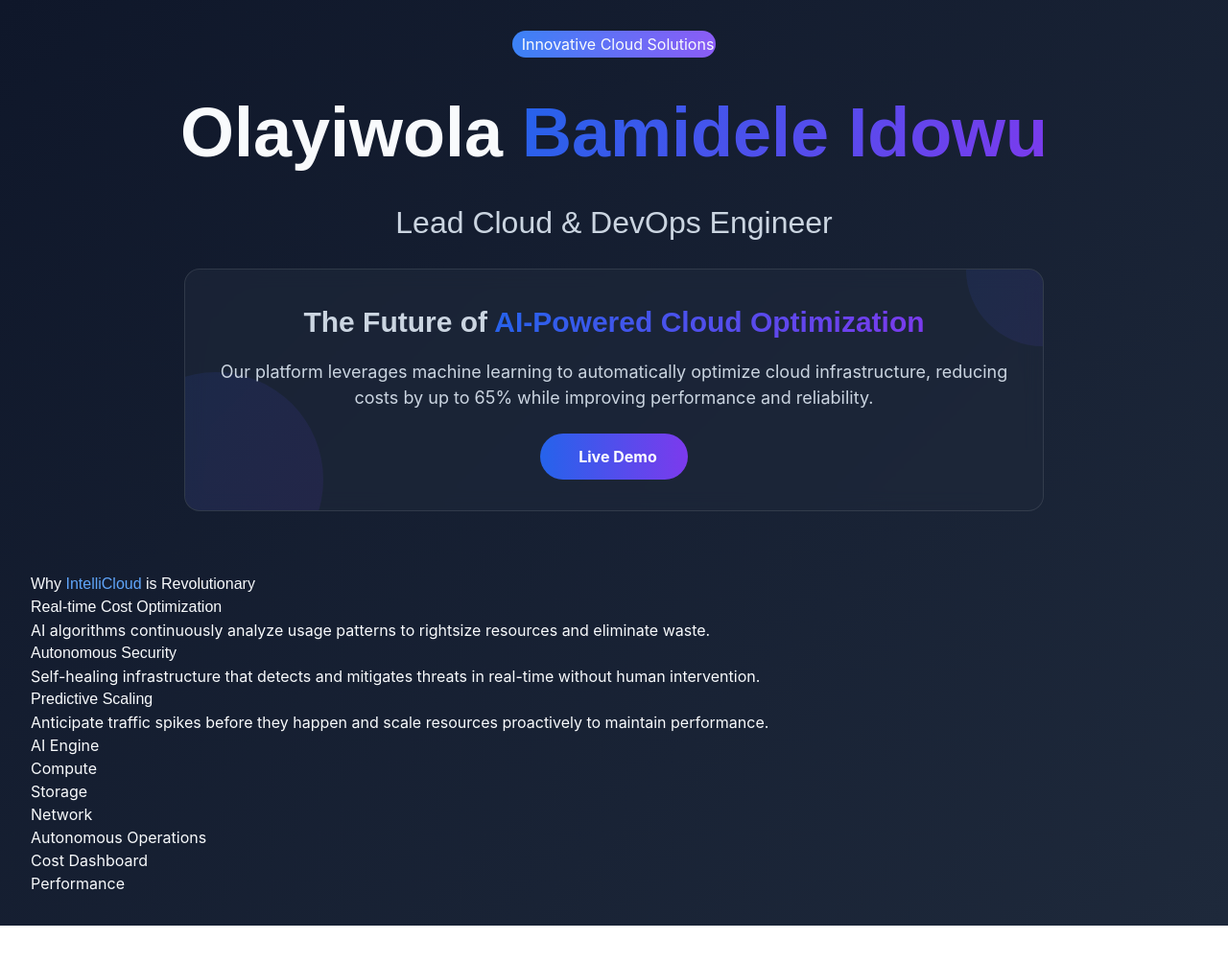
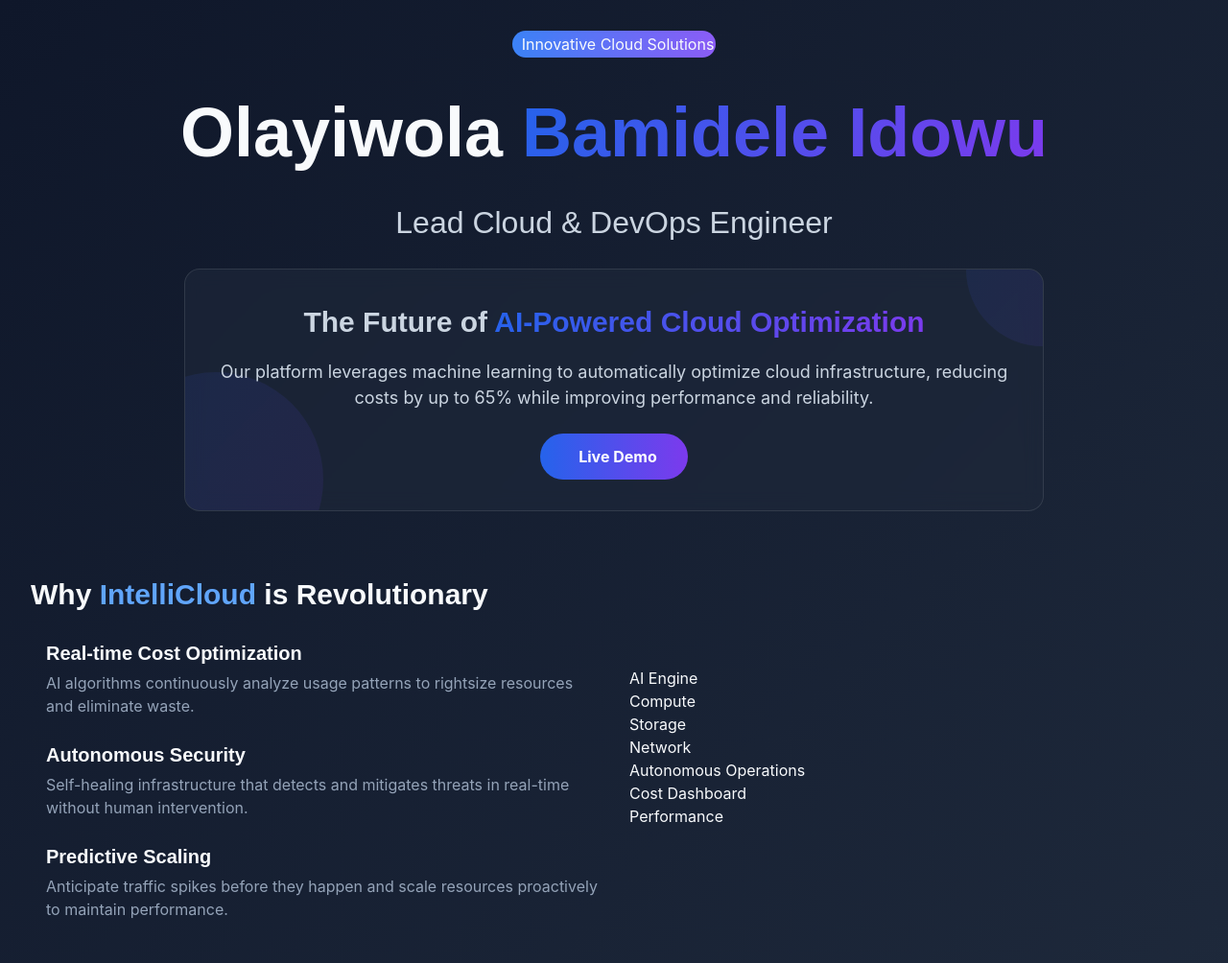
Before and after one commit to Bamidele0102/altschool-2nd-semester-exam, a plain HTML site: page cloud-engineer-portfolio/src/index.html in a window 1280 px wide. Shown: the whole page at 96% size. Before the commit the page ends 965 px from the top, so only its background shows below. Drawn offline with nearby package versions, Linux system fonts and the light colour scheme.

Commit message:
added style for the innovation section

```diff
--- a/cloud-engineer-portfolio/public/css/main.css
+++ b/cloud-engineer-portfolio/public/css/main.css
@@ -174,3 +174,53 @@
     0% { transform: translateX(-100%); }
     100% { transform: translateX(100vw); }
 }
+
+/* Innovation Section */
+.innovation-grid {
+    display: grid;
+    grid-template-columns: 1fr;
+    gap: 2rem;
+    margin-bottom: 5rem;
+}
+
+@media (min-width: 768px) {
+    .innovation-grid {
+        grid-template-columns: 1fr 1fr;
+        align-items: center;
+    }
+}
+
+.innovation-grid h2 {
+    font-size: 1.875rem;
+    font-weight: 700;
+    margin-bottom: 1.5rem;
+}
+
+.innovation-grid h2 span {
+    color: #60a5fa;
+}
+
+.feature-list {
+    display: grid;
+    gap: 1.5rem;
+}
+
+.feature-item {
+    display: flex;
+    gap: 1rem;
+}
+
+.feature-item i {
+    margin-top: 0.25rem;
+    color: #3b82f6;
+}
+
+.feature-item h3 {
+    font-size: 1.25rem;
+    font-weight: 600;
+    margin-bottom: 0.25rem;
+}
+
+.feature-item p {
+    color: #94a3b8;
+}
```
